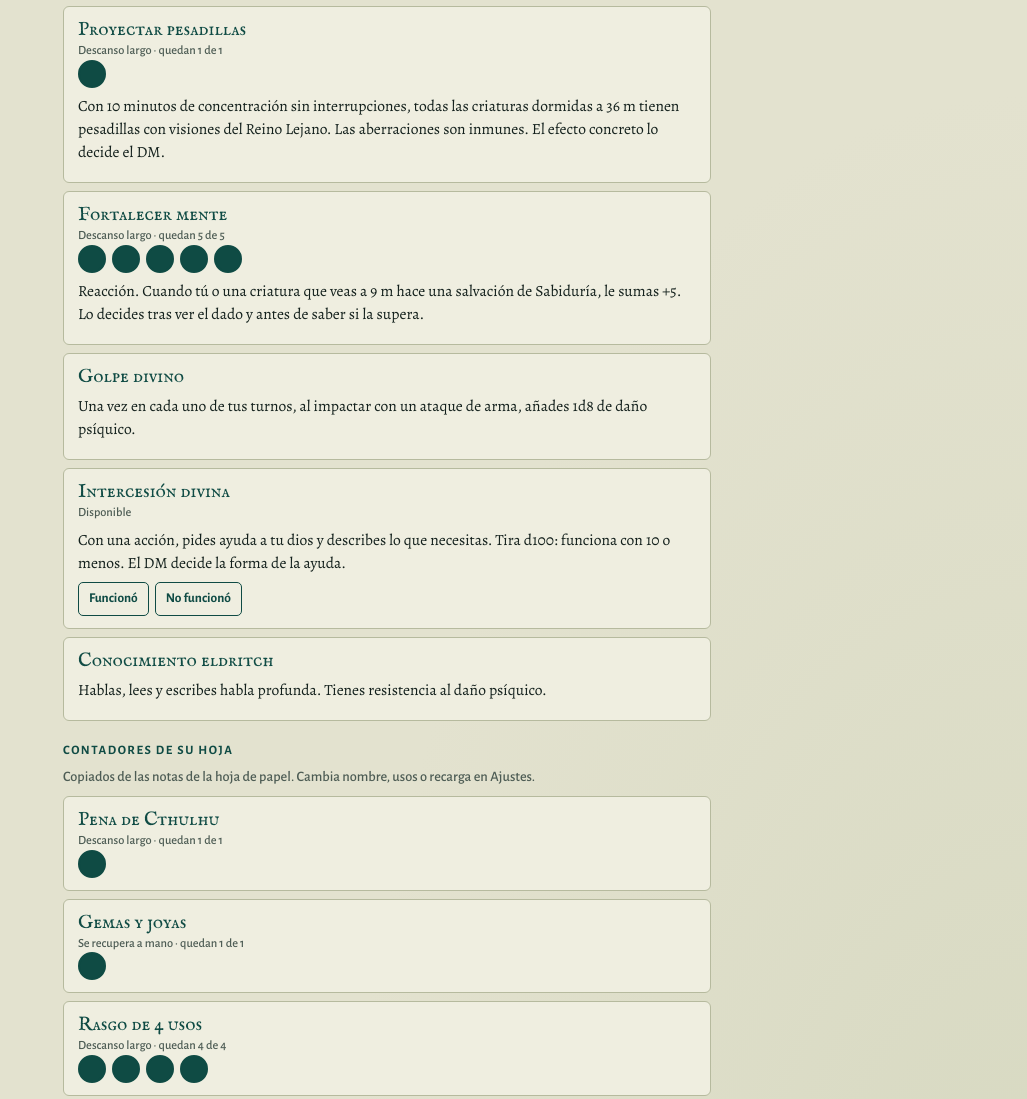
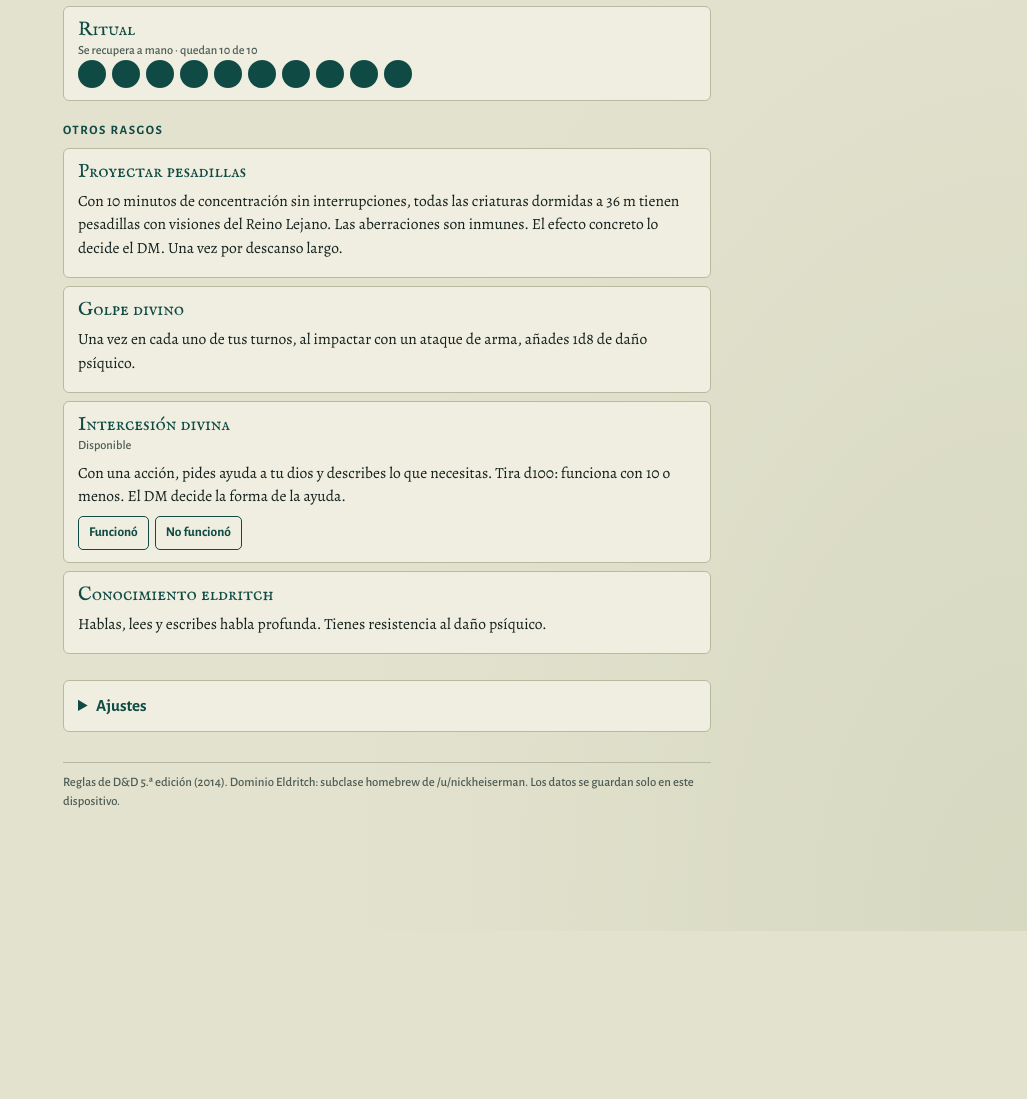
Before and after one commit to SergoGza/grimorio-gerar, a plain HTML site: page index.html in a window 1280 px wide. Shown: the part 2893-3992 px from the top of the page, without its empty margins (253-1280 px from the left). After the commit the page ends 3824 px from the top, so only its background shows below. Drawn offline with Linux system fonts and the light colour scheme.

Commit message:
Add files via upload

```diff
--- a/index.html
+++ b/index.html
@@ -532,10 +532,8 @@ var $ = function(s){ return document.querySelector(s); };
 
 // ── Estado ──
 function defaults(){
-  return { v:1, lvl:10, sab:20, prep:[], fav:[], presets:[], used:{}, conc:null, cnt:{}, interc:'ok', view:'hoja',
-    custom:[ {id:'c-pena', name:'Pena de Cthulhu', max:1, rech:'largo'},
-             {id:'c-gemas', name:'Gemas y joyas', max:1, rech:'manual'},
-             {id:'c-4usos', name:'Rasgo de 4 usos', max:4, rech:'largo'} ] };
+  return { v:3, lvl:10, sab:20, prep:[], fav:[], presets:[], used:{}, conc:null, cnt:{}, interc:'ok', view:'hoja',
+    custom:[ {id:'c-ritual', name:'Ritual', max:10, rech:'manual'} ] };
 }
 function sanitize(o){
   var d = defaults();
@@ -549,7 +547,7 @@ function sanitize(o){
   if (o.used && typeof o.used === 'object') Object.keys(o.used).forEach(function(k){ var n = +o.used[k]; if (n > 0) d.used[k] = Math.round(n); });
   if (o.cnt && typeof o.cnt === 'object') Object.keys(o.cnt).forEach(function(k){ var n = +o.cnt[k]; if (n > 0) d.cnt[k] = Math.round(n); });
   if (o.conc && BYID[o.conc]) d.conc = o.conc;
-  if (Array.isArray(o.custom)) d.custom = o.custom.filter(function(c){ return c && typeof c.id === 'string'; }).map(function(c){
+  if (o.v >= 2 && Array.isArray(o.custom)) d.custom = o.custom.filter(function(c){ return c && typeof c.id === 'string' && c.id !== 'c-puno'; }).map(function(c){
     return { id:c.id, name:String(c.name || 'Contador').slice(0,40), max:clamp(Math.round(+c.max) || 1, 1, 20),
              rech:(['corto','largo','manual'].indexOf(c.rech) >= 0 ? c.rech : 'largo') }; });
   if (['ok','espera','falla'].indexOf(o.interc) >= 0) d.interc = o.interc;
@@ -583,10 +581,7 @@ function isActive(s, x){ var t = status(s, x); return t === 'dominio' || (t ===
 function summary(s, x){ return typeof s.r === 'function' ? s.r(x) : s.r; }
 function counters(x){
   var list = [];
-  if (x.lvl >= 2) list.push({ id:'canalizar', name:'Canalizar divinidad', max:(x.lvl >= 18 ? 3 : x.lvl >= 6 ? 2 : 1), rech:'corto' });
-  list.push({ id:'pesadillas', name:'Proyectar pesadillas', max:1, rech:'largo' });
-  if (x.lvl >= 6) list.push({ id:'fortalecer', name:'Fortalecer mente', max:Math.max(1, x.mod), rech:'largo' });
-  if (x.lvl >= 17) list.push({ id:'heraldo', name:'Heraldo de la locura', max:1, rech:'largo' });
+  if (x.lvl >= 2) list.push({ id:'canalizar', name:'Canalizar divinidad', alias:'Incluye Puño de Cthulhu', max:(x.lvl >= 18 ? 3 : x.lvl >= 6 ? 2 : 1), rech:'corto' });
   S.custom.forEach(function(c){ list.push({ id:c.id, name:c.name, max:c.max, rech:c.rech, custom:true }); });
   return list;
 }
@@ -649,7 +644,7 @@ function pips(n, used, act, attrs, label){
 }
 function featCounter(c, inner){
   var used = Math.min(S.cnt[c.id] || 0, c.max);
-  return '<div class="feat"><div class="feat-head"><div><h4>' + esc(c.name) + '</h4><div class="rech">' + RECH[c.rech] + ' · quedan ' + (c.max - used) + ' de ' + c.max + '</div></div></div>' +
+  return '<div class="feat"><div class="feat-head"><div><h4>' + esc(c.name) + '</h4><div class="rech">' + (c.alias ? esc(c.alias) + ' · ' : '') + RECH[c.rech] + ' · quedan ' + (c.max - used) + ' de ' + c.max + '</div></div></div>' +
     pips(c.max, used, 'cnt', 'data-c="' + c.id + '"', esc(c.name)) + (inner || '') +
     (c.rech === 'manual' && used ? '<div class="row-actions"><button class="btn small" type="button" data-act="cnt-reset" data-c="' + c.id + '">Recuperar</button></div>' : '') + '</div>';
 }
@@ -664,8 +659,9 @@ function features(x){
     '<li><b>2</b><span>Un coro de chillidos alienígenas: los enemigos que te oigan en el área tienen desventaja en salvaciones de Sabiduría y de concentración hasta el final de tu siguiente turno.</span></li>' +
     '<li><b>3</b><span>Brotan tentáculos: el área es terreno difícil para los enemigos, y quien entre por primera vez en un turno o empiece su turno dentro debe superar una salvación de Destreza o queda apresado. Desaparecen al final de tu siguiente turno.</span></li>' +
     '<li><b>4</b><span>Silencio y oscuridad mágicos llenan el área hasta el final de tu siguiente turno. Tú eres inmune.</span></li></ol></li></ul>');
-  h += featCounter(get('pesadillas'), '<p>Con 10 minutos de concentración sin interrupciones, todas las criaturas dormidas a 36 m tienen pesadillas con visiones del Reino Lejano. Las aberraciones son inmunes. El efecto concreto lo decide el DM.</p>');
-  if (get('fortalecer')) h += featCounter(get('fortalecer'), '<p>Reacción. Cuando tú o una criatura que veas a 9 m hace una salvación de Sabiduría, le sumas ' + sg(x.mod) + '. Lo decides tras ver el dado y antes de saber si la supera.</p>');
+  list.filter(function(c){ return c.custom; }).forEach(function(c){ h += featCounter(c); });
+  h += '<h3 class="lvl">Otros rasgos</h3>';
+  h += '<div class="feat"><h4>Proyectar pesadillas</h4><p>Con 10 minutos de concentración sin interrupciones, todas las criaturas dormidas a 36 m tienen pesadillas con visiones del Reino Lejano. Las aberraciones son inmunes. El efecto concreto lo decide el DM. Una vez por descanso largo.</p></div>';
   if (x.lvl >= 8) h += '<div class="feat"><h4>Golpe divino</h4><p>Una vez en cada uno de tus turnos, al impactar con un ataque de arma, añades ' + (x.lvl >= 14 ? '2d8' : '1d8') + ' de daño psíquico.</p></div>';
   if (x.lvl >= 10) {
     var status_, actions = '';
@@ -675,13 +671,7 @@ function features(x){
     else status_ = 'No funcionó: vuelve tras un descanso largo';
     h += '<div class="feat"><div class="feat-head"><div><h4>Intercesión divina</h4><div class="rech">' + status_ + '</div></div></div><p>Con una acción, pides ayuda a tu dios y describes lo que necesitas. ' + pct + ' El DM decide la forma de la ayuda.</p>' + (actions ? '<div class="row-actions">' + actions + '</div>' : '') + '</div>';
   }
-  if (get('heraldo')) h += featCounter(get('heraldo'), '<p>Acción. Una criatura que elijas a 9 m que pueda verte u oírte hace una salvación de Sabiduría o sufre locura a corto plazo. Las aberraciones la superan siempre.</p>');
   h += '<div class="feat"><h4>Conocimiento eldritch</h4><p>Hablas, lees y escribes habla profunda. Tienes resistencia al daño psíquico.</p></div>';
-  var custom = list.filter(function(c){ return c.custom; });
-  if (custom.length) {
-    h += '<h3 class="lvl">Contadores de su hoja</h3><p class="note">Copiados de las notas de la hoja de papel. Cambia nombre, usos o recarga en Ajustes.</p>';
-    custom.forEach(function(c){ h += featCounter(c); });
-  }
   return h;
 }
 function settings(){
@@ -691,7 +681,7 @@ function settings(){
     '<label class="field" for="set-lvl"><span>Nivel de clérigo</span><input id="set-lvl" type="number" inputmode="numeric" min="1" max="20" value="' + S.lvl + '"></label>' +
     '<label class="field" for="set-sab"><span>Puntuación de Sabiduría</span><input id="set-sab" type="number" inputmode="numeric" min="1" max="30" value="' + S.sab + '"></label>' +
     '<p class="note">Recalcula CD, ataque, conjuros preparados, espacios, trucos y rasgos.</p>' +
-    '<h5>Contadores propios</h5>' +
+    '<h5>Contadores</h5>' +
     S.custom.map(function(c){
       return '<div class="crow"><input aria-label="Nombre del contador" data-cf="name" data-c="' + c.id + '" value="' + esc(c.name) + '" maxlength="40">' +
         '<input aria-label="Usos" type="number" inputmode="numeric" min="1" max="20" data-cf="max" data-c="' + c.id + '" value="' + c.max + '">' +
--- a/sw.js
+++ b/sw.js
@@ -1,7 +1,7 @@
 // Guarda la hoja en el móvil para que funcione sin conexión.
 // Sirve primero lo guardado y, si hay red, actualiza en segundo plano.
 // Al publicar una versión nueva, sube el número de CACHE.
-const CACHE = 'grimorio-gerar-v1';
+const CACHE = 'grimorio-gerar-v3';
 const ASSETS = ['./', './index.html', './manifest.webmanifest', './icon-192.png', './icon-512.png', './icon-maskable-512.png'];
 
 self.addEventListener('install', (event) => {
```
